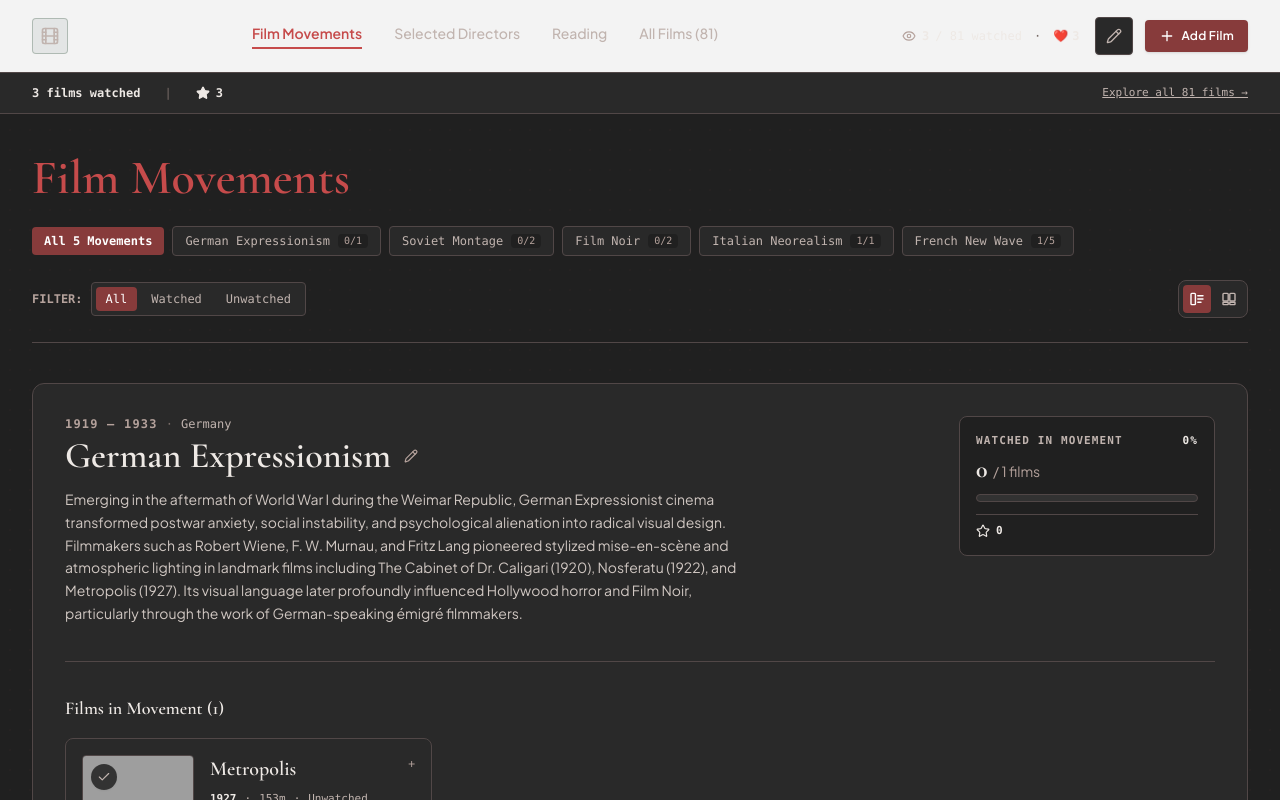
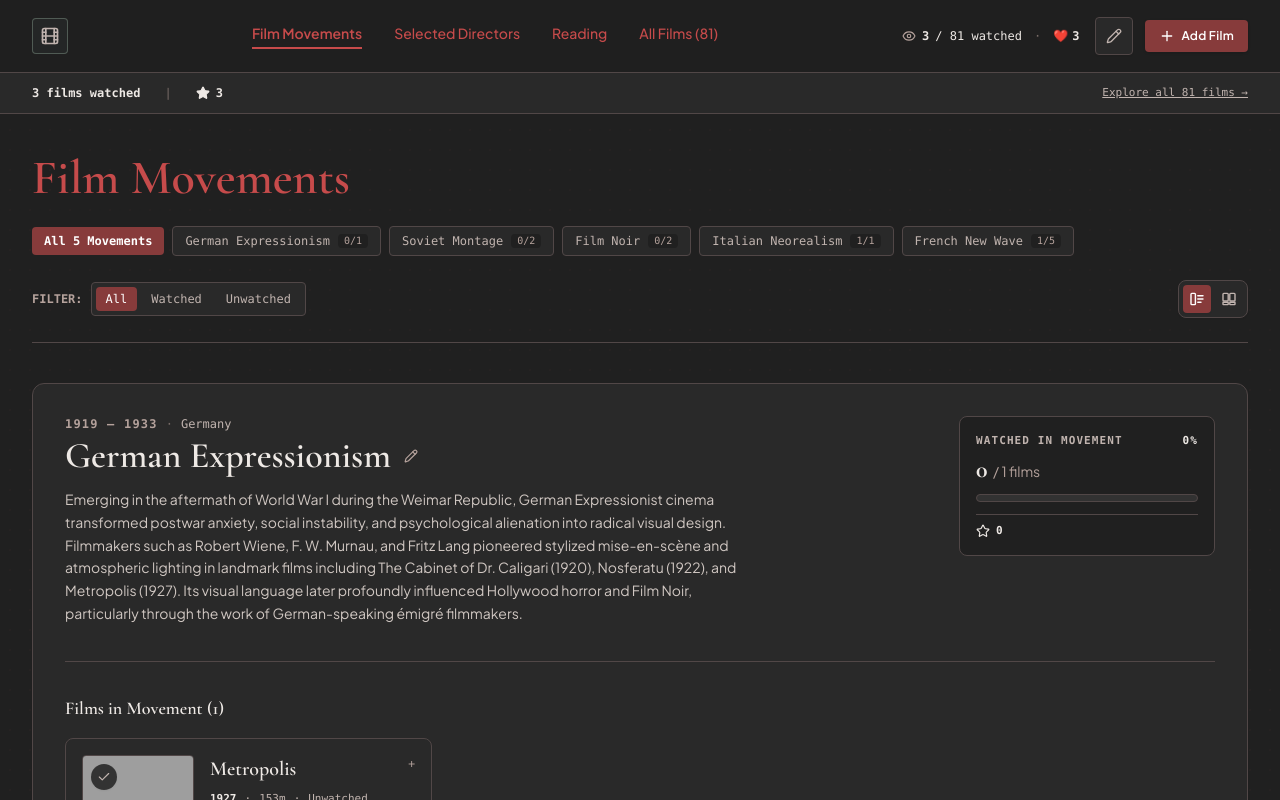
Before and after one commit to Sofloud/black-and-white-films, a React (Vite) app: page / in a window 1280 px wide. Shown: the top 800 px of the page. Built offline with nearby package versions, Linux system fonts and the light colour scheme; grey boxes are pictures that could not be loaded.

Commit message:
Darken header and keep navigation labels red

```diff
--- a/src/components/Header.tsx
+++ b/src/components/Header.tsx
@@ -28,7 +28,7 @@ export const Header: React.FC<HeaderProps> = ({
   };
 
   return (
-    <header className="border-b border-[#cfc0bd] bg-[#ffffff]/95 backdrop-blur-md sticky top-0 z-40">
+    <header className="border-b border-[#cfc0bd] bg-[#202020]/95 backdrop-blur-md sticky top-0 z-40">
       <div className="max-w-7xl mx-auto px-4 sm:px-6 lg:px-8 h-18 flex items-center justify-between gap-8">
 
         {/* Zone 1: Icon Mark */}
@@ -51,7 +51,7 @@ export const Header: React.FC<HeaderProps> = ({
             className={`whitespace-nowrap shrink-0 transition-colors pb-1 border-b-2 cursor-pointer ${
               activeTab === 'movements'
                 ? 'text-[#c64b4b] border-[#c64b4b] font-semibold'
-                : 'text-[#586f6b] hover:text-[#222d2b] border-transparent'
+                : 'text-[#c64b4b] hover:text-[#e07171] border-transparent'
             }`}
           >
             Film Movements
@@ -62,7 +62,7 @@ export const Header: React.FC<HeaderProps> = ({
             className={`whitespace-nowrap shrink-0 transition-colors pb-1 border-b-2 cursor-pointer ${
               activeTab === 'directors'
                 ? 'text-[#c64b4b] border-[#c64b4b] font-semibold'
-                : 'text-[#586f6b] hover:text-[#222d2b] border-transparent'
+                : 'text-[#c64b4b] hover:text-[#e07171] border-transparent'
             }`}
           >
             Selected Directors
@@ -73,7 +73,7 @@ export const Header: React.FC<HeaderProps> = ({
             className={`whitespace-nowrap shrink-0 transition-colors pb-1 border-b-2 cursor-pointer ${
               activeTab === 'readings'
                 ? 'text-[#c64b4b] border-[#c64b4b] font-semibold'
-                : 'text-[#586f6b] hover:text-[#222d2b] border-transparent'
+                : 'text-[#c64b4b] hover:text-[#e07171] border-transparent'
             }`}
           >
             Reading
@@ -84,7 +84,7 @@ export const Header: React.FC<HeaderProps> = ({
             className={`whitespace-nowrap shrink-0 transition-colors pb-1 border-b-2 cursor-pointer ${
               activeTab === 'catalog'
                 ? 'text-[#c64b4b] border-[#c64b4b] font-semibold'
-                : 'text-[#586f6b] hover:text-[#222d2b] border-transparent'
+                : 'text-[#c64b4b] hover:text-[#e07171] border-transparent'
             }`}
           >
             All Films ({totalFilms})
@@ -129,11 +129,11 @@ export const Header: React.FC<HeaderProps> = ({
       </div>
 
       {/* Mobile nav bar */}
-      <div className="md:hidden flex items-center justify-around border-t border-[#cfc0bd] px-2 py-2 overflow-x-auto text-xs bg-[#ffffff]">
+      <div className="md:hidden flex items-center justify-around border-t border-[#cfc0bd] px-2 py-2 overflow-x-auto text-xs bg-[#292929]">
         <button
           onClick={() => handleNavClick('movements')}
           className={`px-2 py-1 whitespace-nowrap cursor-pointer ${
-            activeTab === 'movements' ? 'text-[#c64b4b] font-bold border-b-2 border-[#c64b4b]' : 'text-[#586f6b]'
+            activeTab === 'movements' ? 'text-[#c64b4b] font-bold border-b-2 border-[#c64b4b]' : 'text-[#c64b4b]'
           }`}
         >
           Film Movements
@@ -141,7 +141,7 @@ export const Header: React.FC<HeaderProps> = ({
         <button
           onClick={() => handleNavClick('directors')}
           className={`px-2 py-1 whitespace-nowrap cursor-pointer ${
-            activeTab === 'directors' ? 'text-[#c64b4b] font-bold border-b-2 border-[#c64b4b]' : 'text-[#586f6b]'
+            activeTab === 'directors' ? 'text-[#c64b4b] font-bold border-b-2 border-[#c64b4b]' : 'text-[#c64b4b]'
           }`}
         >
           Selected Directors
@@ -149,7 +149,7 @@ export const Header: React.FC<HeaderProps> = ({
         <button
           onClick={() => handleNavClick('readings')}
           className={`px-2 py-1 whitespace-nowrap cursor-pointer ${
-            activeTab === 'readings' ? 'text-[#c64b4b] font-bold border-b-2 border-[#c64b4b]' : 'text-[#586f6b]'
+            activeTab === 'readings' ? 'text-[#c64b4b] font-bold border-b-2 border-[#c64b4b]' : 'text-[#c64b4b]'
           }`}
         >
           Reading
@@ -157,7 +157,7 @@ export const Header: React.FC<HeaderProps> = ({
         <button
           onClick={() => handleNavClick('catalog')}
           className={`px-2 py-1 whitespace-nowrap cursor-pointer ${
-            activeTab === 'catalog' ? 'text-[#c64b4b] font-bold border-b-2 border-[#c64b4b]' : 'text-[#586f6b]'
+            activeTab === 'catalog' ? 'text-[#c64b4b] font-bold border-b-2 border-[#c64b4b]' : 'text-[#c64b4b]'
           }`}
         >
           All Films
```
